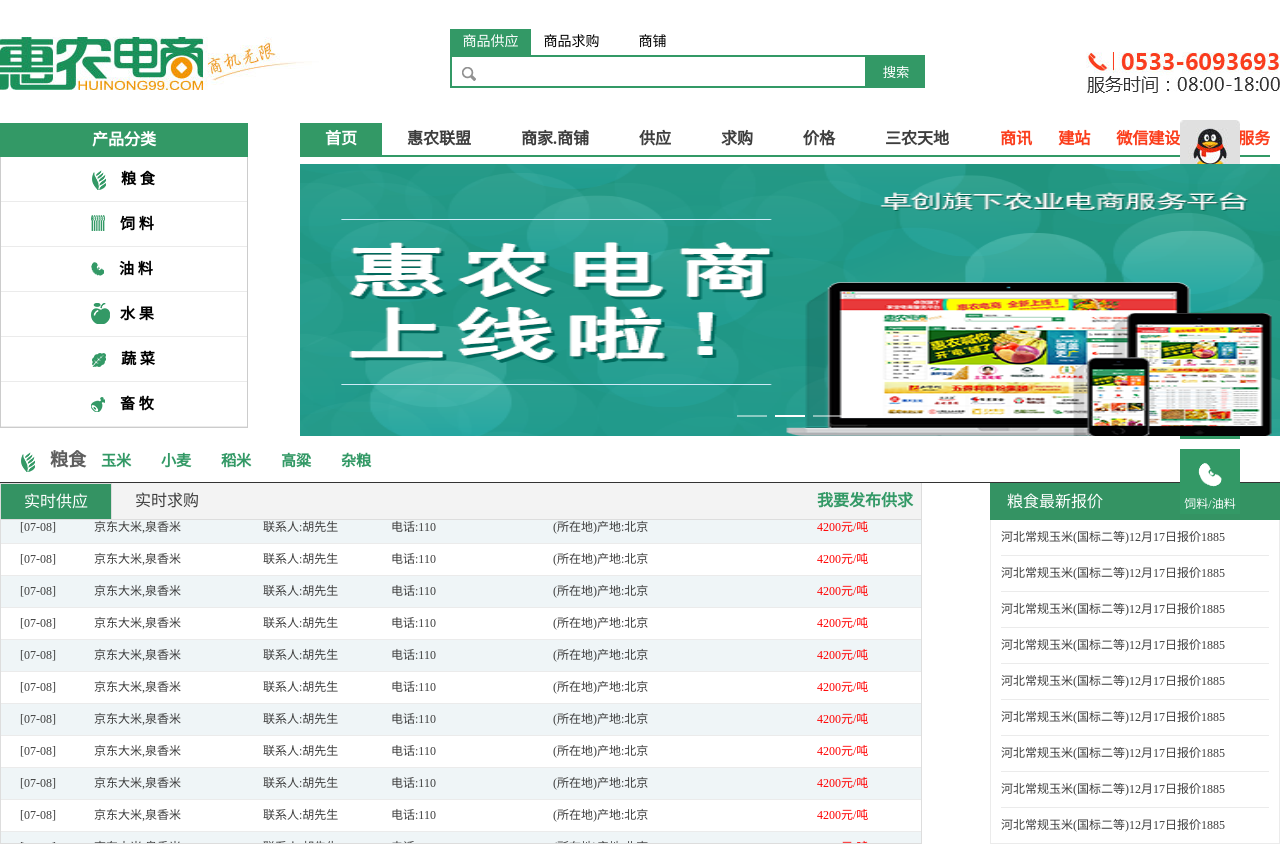
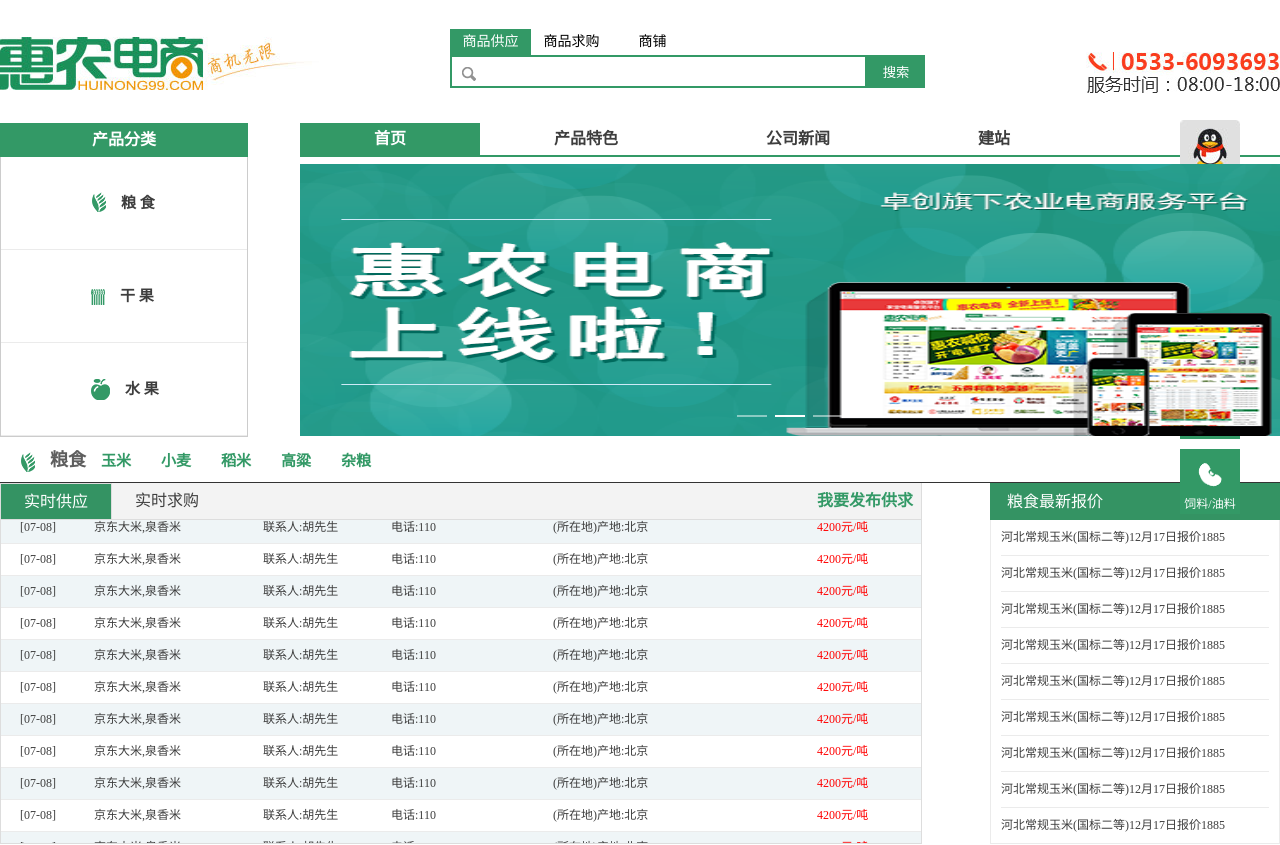
Before and after one commit to scc111/benefit-farmers-service, a Vue app: page / in a window 1280 px wide. Shown: the top 845 px of the page. Built offline with nearby package versions, Linux system fonts and the light colour scheme.

Commit message:
feat():惠农电商

```diff
--- a/src/components/banner/main-index.less
+++ b/src/components/banner/main-index.less
@@ -22,7 +22,9 @@
                     width: 15px;
                     height: 20px;
                     background: url(./../../assets/background.png) -27px -147px no-repeat;
-                    margin: 13px 15px 0 0;
+                    // margin: 13px 15px 0 0;
+                    margin: 35px 15px 0 0;
+
                 }
                 .pic2{
                     float: left;
@@ -30,7 +32,9 @@
                     width: 14px;
                     height: 16px;
                     background: url(./../../assets/background.png) 0px -214px no-repeat;
-                    margin: 13px 15px 0 0;
+                    // margin: 13px 15px 0 0;
+                    margin: 39px 15px 0 0;
+
                 }
                 .pic3{
                     float: left;
@@ -46,7 +50,8 @@
                     width: 19px;
                     height: 22px;
                     background: url(./../../assets/background.png) 0 -145px no-repeat;
-                    margin: 10px 10px 0 0;
+                    // margin: 10px 10px 0 0;
+                    margin: 35px 15px 0 0;
                 }
                 .pic5{
                     float: left;
@@ -66,8 +71,10 @@
                 }
                 li{
                     list-style: none;
-                    height: 44px;
-                    line-height: 44px;
+                    height: 92px;
+                    line-height: 92px;
+                    // height: 44px;
+                    // line-height: 44px;
                     font-size: 15px;
                     border-bottom: 1px #ebebeb solid;
                     font-weight: bold;
@@ -92,14 +99,16 @@
                     font: bold 16px/32px "微软雅黑"," Microsoft Yahei";
                     a{
                         display: block;
-                        padding: 0 25px;
+                        // padding: 0 25px;
+                        padding: 0 74px;
                     }
                     a:hover{
                         color: #fff;
+                        background: #339966;
                     }
                     .ahover{
+                        color: #fff;
                         background: #339966;
-                        color: #fff;
                     }
                     .active{
                         color: #fb3e1d;
@@ -111,6 +120,9 @@
                     }
                 }
                 li:nth-child(-n+7):hover{
+                    background: #339966;
+                }
+                change{
                     background: #339966;
                 }
             }
--- a/src/components/banner/main-index.vue
+++ b/src/components/banner/main-index.vue
@@ -6,9 +6,10 @@
       </div>
       <div class="nav_left">
         <ul>
-            <li  v-for="(item,index) of verticalNavList" :key="index">
+          <li v-for="(item,index) of verticalNavList"
+              :key="index">
             <span :class="item.class"></span>
-              {{item.name}}
+            <a href="">{{item.name}}</a>
           </li>
         </ul>
       </div>
@@ -16,14 +17,20 @@
     <div class="main_index_center">
       <div class="nav_cross">
         <ul>
-            <li  v-for="(item,index) of centerNavList" :key="index"><a :class="item.class" href="">{{item.name}}</a></li>
+          <li v-for="(item,index) of centerNavList"
+              :key="index">
+            <a :class="item.class"
+               href="">{{item.name}}</a>
+          </li>
         </ul>
       </div>
       <div class="content">
         <div class="block">
           <el-carousel height="272px">
-              <el-carousel-item v-for="(item,index) of bannerSrc " :key="index" >
-                <img :src="item.src" alt="">
+            <el-carousel-item v-for="(item,index) of bannerSrc "
+                              :key="index">
+              <img :src="item.src"
+                   alt="">
             </el-carousel-item>
           </el-carousel>
         </div>
@@ -37,31 +44,38 @@
   name: 'main-index',
   data() {
     return {
-      verticalNavList:[
-        {name:'粮 食',key:'ls',class:'pic1'},
-        {name:'饲 料',key:'sl',class:'pic2'},
-        {name:'油 料',key:'yl',class:'pic3'},
-        {name:'水 果',key:'sg',class:'pic4'},
-        {name:'蔬 菜',key:'sc',class:'pic5'},
-        {name:'畜 牧',key:'xm',class:'pic6'},
+      verticalNavList: [
+        { name: '粮 食', key: 'ls', class: 'pic1' },
+        { name: '干 果', key: 'sl', class: 'pic2' },
+        { name: '水 果', key: 'yl', class: 'pic4' }
+        // { name: '粮 食', key: 'ls', class: 'pic1' },
+        // { name: '饲 料', key: 'sl', class: 'pic2' },
+        // { name: '油 料', key: 'yl', class: 'pic3' },
+        // { name: '水 果', key: 'sg', class: 'pic4' },
+        // { name: '蔬 菜', key: 'sc', class: 'pic5' },
+        // { name: '畜 牧', key: 'xm', class: 'pic6' }
       ],
-      centerNavList:[
-        {name:'首页',key:'sy',class:'ahover'},
-        {name:'惠农联盟',key:'hnlm',class:''},
-        {name:'商家.商铺',key:'sj',class:''},
-        {name:'供应',key:'gy',class:''},
-        {name:'求购',key:'qg',class:''},
-        {name:'价格',key:'jg',class:''},
-        {name:'三农天地',key:'sntd',class:''},
-        {name:'商讯',key:'sx',class:'active'},
-        {name:'建站',key:'jz',class:'active'},
-        {name:'微信建设',key:'wxjs',class:'active'},
-        {name:'会员服务',key:'hyfw',class:'active'}
+      centerNavList: [
+        { name: '首页', key: 'sy', class: 'ahover' },
+        { name: '产品特色', key: 'cpts', class: '' },
+        { name: '公司新闻', key: 'gsxw', class: '' },
+        { name: '建站', key: 'jz', class: '' },
+        { name: '下载区', key: 'xzq', class: '' }
+        // {name:'惠农联盟',key:'hnlm',class:''},
+        // {name:'商家.商铺',key:'sj',class:''},
+        // {name:'供应',key:'gy',class:''},
+        // {name:'求购',key:'qg',class:''},
+        // {name:'价格',key:'jg',class:''},
+        // {name:'三农天地',key:'sntd',class:''},
+        // {name:'商讯',key:'sx',class:'active'},
+        // {name:'建站',key:'jz',class:'active'},
+        // {name:'微信建设',key:'wxjs',class:'active'},
+        // {name:'会员服务',key:'hyfw',class:'active'}
       ],
-      bannerSrc:[
-        {src : require('./../../assets/banner.png')},
-        {src : require('./../../assets/banner.png')},
-        {src : require('./../../assets/banner.png')}
+      bannerSrc: [
+        { src: require('./../../assets/banner.png') },
+        { src: require('./../../assets/banner.png') },
+        { src: require('./../../assets/banner.png') }
       ]
     }
   }
--- a/src/components/footer/footer-index.vue
+++ b/src/components/footer/footer-index.vue
@@ -20,7 +20,7 @@
         <img src="./../../assets/beian.gif" alt="">
         鲁公网安备 37030302000038号</a>
     </div>
-    <div class="text-c">
+    <!-- <div class="text-c">
       <a href=""><img src="./../../assets/p1.jpg" alt=""></a>
       <a href=""><img src="./../../assets/p2.gif" alt=""></a>
       <a href=""><img src="./../../assets/p3.jpg" alt=""></a>
@@ -32,7 +32,7 @@
       <a href=""><img src="./../../assets/p7.gif" alt=""></a>
       <a href=""><img src="./../../assets/p8.gif" alt=""></a>
       <a href=""><img src="./../../assets/p9.gif" alt=""></a>
-    </div>
+    </div> -->
   </div>
 </template>
 
```
Lines whose indentation alone changed are shown as unchanged.
